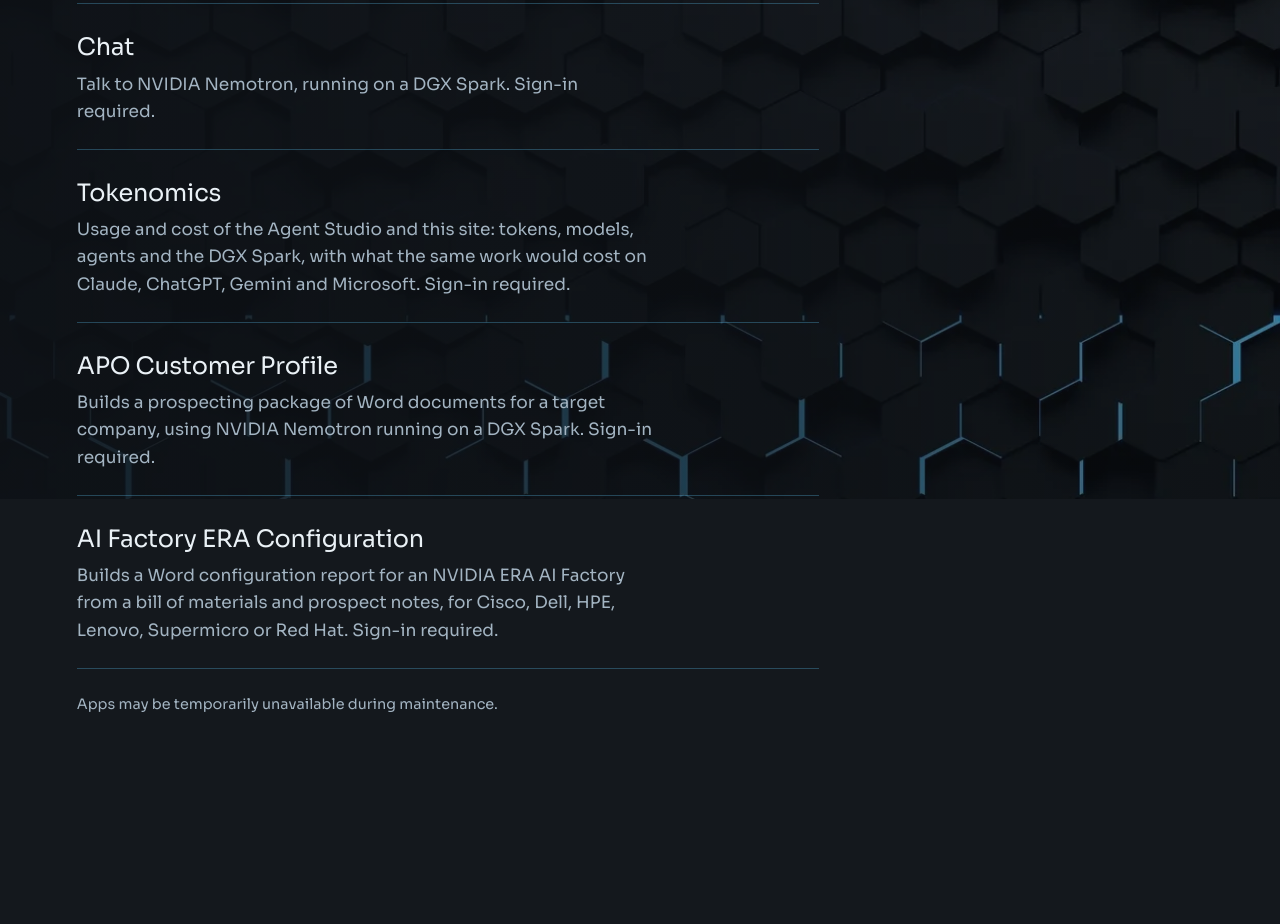
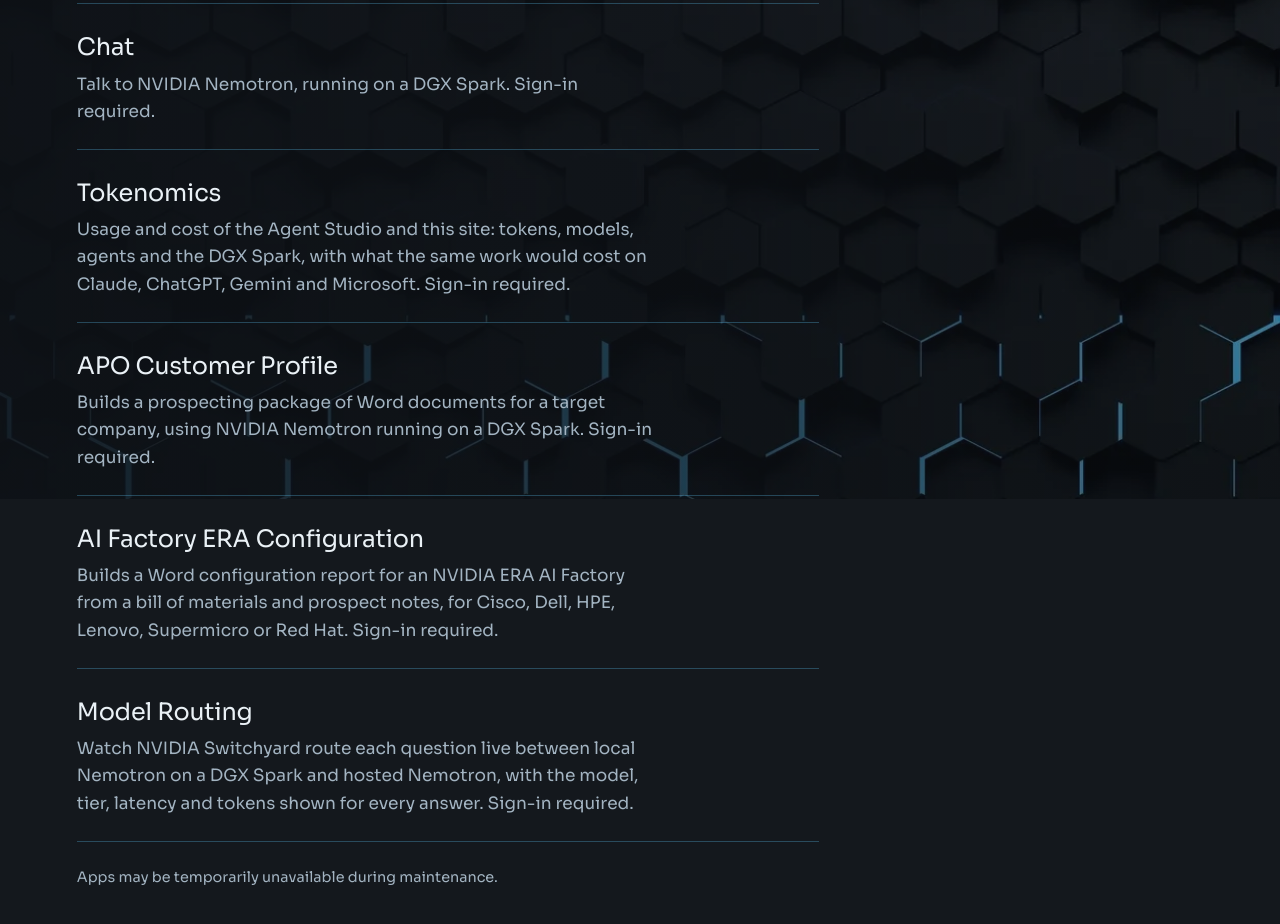
Before and after one commit to scolmernv/platformengine-site, a plain HTML site: page public/apps.html in a window 1280 px wide. Shown: the part 301-1225 px from the top of the page. Before the commit the page ends 1094 px from the top, so only its background shows below. Drawn offline with Linux system fonts and the light colour scheme.

Commit message:
Add files via upload

```diff
--- a/public/apps.html
+++ b/public/apps.html
@@ -122,6 +122,12 @@
             <span class="desc">Builds a Word configuration report for an NVIDIA ERA AI Factory from a bill of materials and prospect notes, for Cisco, Dell, HPE, Lenovo, Supermicro or Red Hat. Sign-in required.</span>
           </a>
         </li>
+        <li>
+          <a href="https://routing.platformengine.com">
+            <span class="name">Model Routing</span>
+            <span class="desc">Watch NVIDIA Switchyard route each question live between local Nemotron on a DGX Spark and hosted Nemotron, with the model, tier, latency and tokens shown for every answer. Sign-in required.</span>
+          </a>
+        </li>
       </ul>
       <p class="note">Apps may be temporarily unavailable during maintenance.</p>
     </main>
```
